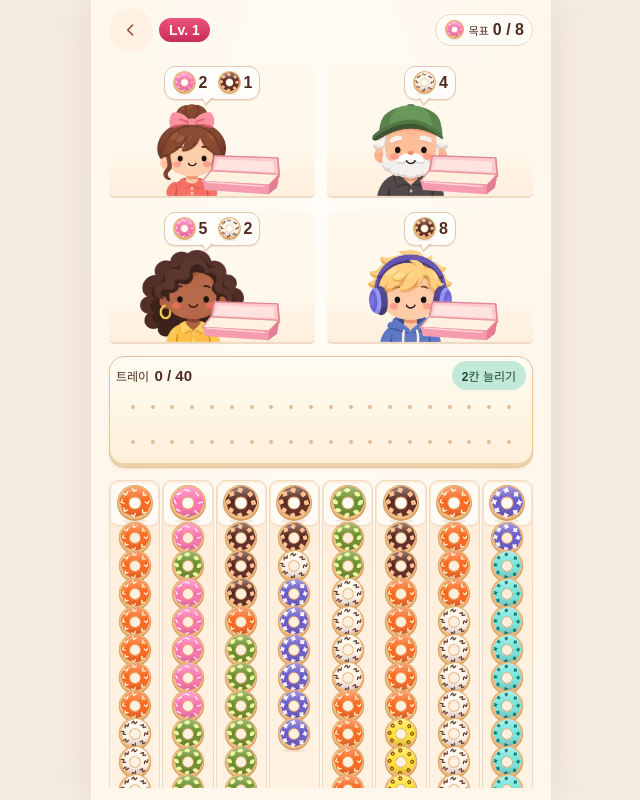
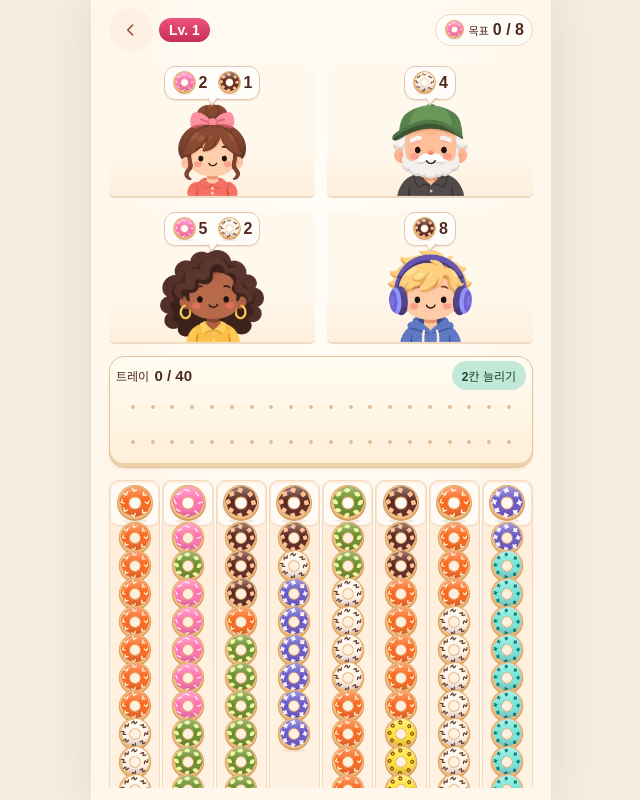
Before and after one commit to unicome82/donut, a React (Vite) app: page / in a window 1280 px wide. Both pictures are taken after a click on the button "게임 시작". Shown: the whole page, without its empty margins (319-959 px from the left). Built offline with nearby package versions, Linux system fonts and the light colour scheme.

Commit message:
Serve donuts directly to customers without boxes

```diff
--- a/src/components/DonutBox.tsx
+++ /dev/null
@@ -1,25 +0,0 @@
-import { Donut } from './Donut/Donut';
-import type { DonutType } from '../game/types';
-export function DonutBox({ types, received, total }: { types: DonutType[]; received: number; total: number }) {
-  const displayCapacity = Math.min(total, 12);
-  return <div className="donut-box" aria-label={`도넛 박스 ${total}개 중 ${received}개 받음`}>
-    <svg className="box-art" viewBox="0 0 100 65" preserveAspectRatio="none" aria-hidden="true">
-      <path className="box-lid" d="M14 33 18 8 92 11 94 37Z" fill="#ffc9cd" stroke="#dc8995" strokeWidth="2" strokeLinejoin="round" />
-      <path className="box-lid" d="m22 13 65 3 1 15-70-4Z" fill="#ffe3df" />
-      <path d="m14 29 80 5-12 15-78-5Z" fill="#fff1df" stroke="#e9999e" strokeWidth="2" strokeLinejoin="round" />
-    </svg>
-    <div className="box-inside" aria-hidden="true">
-      {Array.from({ length: displayCapacity }, (_, index) => {
-        const type = types[index % types.length];
-        return <span key={index} className="box-donut" style={{ opacity: index < received ? 1 : 0 }}>
-          {type && <Donut type={type} />}
-        </span>;
-      })}
-    </div>
-    <svg className="box-art box-front" viewBox="0 0 100 65" preserveAspectRatio="none" aria-hidden="true">
-      <path d="m4 43 78 6 12-15-3 19-10 9-74-6Z" fill="#f59dae" />
-      <path d="m82 49 12-15-3 19-10 9Z" fill="#e47d96" />
-      <path d="m9 45 67 6" stroke="#ffd8da" strokeWidth="2" strokeLinecap="round" />
-    </svg>
-  </div>;
-}
--- a/src/components/OrderBoard.tsx
+++ b/src/components/OrderBoard.tsx
@@ -1,12 +1,11 @@
 import { useEffect, useLayoutEffect, useRef } from 'react';
 import { CUSTOMER_GOODBYE_MS } from '../effects/customerTiming';
 import { Donut } from './Donut/Donut';
-import { DonutBox } from './DonutBox';
 import { Customer } from './Customer';
 import { donutThemes } from './Donut/donutThemes';
-import { DONUT_TYPES, type ActiveOrder, type OrderDefinition } from '../game/types';
+import { DONUT_TYPES, type ActiveOrder } from '../game/types';
 
-function CustomerOrder({ order, slot, definition }: { order: ActiveOrder | null; slot: number; definition: OrderDefinition | undefined }) {
+function CustomerOrder({ order, slot }: { order: ActiveOrder | null; slot: number }) {
   const root = useRef<HTMLElement>(null);
   const previous = useRef<{ id: string | undefined; node: HTMLElement } | null>(null);
   const cancel = useRef<(() => void) | null>(null);
@@ -35,8 +34,6 @@ function CustomerOrder({ order, slot, definition }: { order: ActiveOrder | null;
         hearts.className = 'customer-hearts'; hearts.textContent = '♥ ♥';
         scene.append(hearts);
       }
-      leaving.querySelectorAll<HTMLElement>('.box-donut').forEach(donut => { donut.style.opacity = '1'; });
-      leaving.classList.add('customer-satisfied');
       container.append(leaving);
       animations.push(leaving.animate([
         { transform: 'translateX(0)', opacity: 1 },
@@ -63,13 +60,10 @@ function CustomerOrder({ order, slot, definition }: { order: ActiveOrder | null;
     cancel.current = () => { clearTimeout(timeout); cleanup(); };
     void Promise.all(animations.map(animation => animation.finished.catch(() => undefined))).then(() => { clearTimeout(timeout); cleanup(); });
   }, [order]);
-  const total = Object.values(definition?.items ?? order?.remaining ?? {}).reduce((sum, count) => sum + count, 0);
-  const remaining = Object.values(order?.remaining ?? {}).reduce((sum, count) => sum + count, 0);
-  const types = DONUT_TYPES.filter(type => (definition?.items[type] ?? order?.remaining[type] ?? 0) > 0);
   return <article ref={root} className="order-card" data-order-id={order?.definitionId} data-order-slot={slot} aria-label={order ? `${order.sequence}번 손님 주문` : '판매완료'}>
-    <div className="customer-visit">{order ? <><div className="customer-scene"><Customer sequence={order.sequence} /><DonutBox types={types} received={Math.max(0, total - remaining)} total={total} /></div><div className="speech-bubble"><ul className="order-items">{DONUT_TYPES.filter(type => (order.remaining[type] ?? 0) > 0).map(type => <li key={type} aria-label={`${donutThemes[type].name} ${order.remaining[type]}개`}><Donut type={type} /><strong>{order.remaining[type]}</strong></li>)}</ul></div></> : <span className="sold-sign">판매완료</span>}</div>
+    <div className="customer-visit">{order ? <><div className="customer-scene"><Customer sequence={order.sequence} /><span className="order-delivery" aria-hidden="true" /></div><div className="speech-bubble"><ul className="order-items">{DONUT_TYPES.filter(type => (order.remaining[type] ?? 0) > 0).map(type => <li key={type} aria-label={`${donutThemes[type].name} ${order.remaining[type]}개`}><Donut type={type} /><strong>{order.remaining[type]}</strong></li>)}</ul></div></> : <span className="sold-sign">판매완료</span>}</div>
   </article>;
 }
-export function OrderBoard({ orders, definitions }: { orders: Array<ActiveOrder | null>; definitions: OrderDefinition[] }) {
-  return <section className="order-section" aria-label="손님 주문"><div className="order-grid">{orders.map((order, slot) => <CustomerOrder key={slot} slot={slot} order={order} definition={definitions.find(definition => definition.id === order?.definitionId)} />)}</div></section>;
+export function OrderBoard({ orders }: { orders: Array<ActiveOrder | null> }) {
+  return <section className="order-section" aria-label="손님 주문"><div className="order-grid">{orders.map((order, slot) => <CustomerOrder key={slot} slot={slot} order={order} />)}</div></section>;
 }
--- a/src/components/ShopArt.tsx
+++ b/src/components/ShopArt.tsx
@@ -1,4 +1,4 @@
-type Artwork = 'storefront' | 'order-complete' | 'tray-full' | 'try-again';
+type Artwork = 'storefront' | 'tray-full' | 'try-again';
 
 export function ShopArt({ art, className }: { art: Artwork; className?: string }) {
   return <img className={className} src={`${import.meta.env.BASE_URL}art/${art}.webp`} alt="" draggable={false} />;
--- a/src/effects/turnEffects.ts
+++ b/src/effects/turnEffects.ts
@@ -63,7 +63,7 @@ export function createEffects() {
     for (const event of events) if (event.type === 'orderAdded') slots.set(event.orderId, event.slot);
     const targetOrder = (id: string) => {
       const card = root.querySelector(`[data-order-slot="${slots.get(id)}"]`);
-      return card?.querySelector('.donut-box') ?? card;
+      return card?.querySelector('.order-delivery') ?? card;
     };
     const jobs: Promise<unknown>[] = [];
     if (moved) {
@@ -78,7 +78,6 @@ export function createEffects() {
         const target = targetOrder(event.orderId);
         if (target) {
           burst(target);
-          jobs.push(animate(target, [{ transform: 'scale(1)' }, { transform: 'scale(1.025)', offset: .5 }, { transform: 'scale(1)' }], MOVE_DURATION));
           if (event.donutId !== moved?.donutId) {
             const origin = tokenElement(root, event.donutId);
             if (origin) jobs.push(fly(origin, target));
--- a/src/pages/GamePage.tsx
+++ b/src/pages/GamePage.tsx
@@ -103,7 +103,7 @@ export function GamePage({ state, dispatch, onLevels, onNext }: Props) {
       {failed && <ShopArt art={status === 'blocked' ? 'tray-full' : 'try-again'} className="result-character" />}
       <h2 id="result-heading" ref={resultHeading} tabIndex={-1}>{status === 'clear' && lastLevel ? '전체 클리어!' : resultTitles[status]}</h2>
       {status === 'clear' && <>
-        <ShopArt art="order-complete" className="result-box" />
+        <Donut type="strawberry" className="result-donut" />
         <p className="result-order-count">주문 완료 <strong>{state.completedOrders} / {level.targetOrders}</strong></p>
       </>}
       {failed && <div className="result-tray" aria-label={`트레이 ${state.tray.length} / ${state.trayCapacity}칸`}>
@@ -118,7 +118,7 @@ export function GamePage({ state, dispatch, onLevels, onNext }: Props) {
       </div>
     </section>}
     {(playing || waitingForGoodbye) && <div className="game-board">
-    <OrderBoard orders={state.orders} definitions={level.orders} />
+    <OrderBoard orders={state.orders} />
     <DonutTray inFlight={inFlight} donuts={state.tray} capacity={state.trayCapacity} expandUsed={state.expandUsed} disabled={!playing} onExpand={() => { void act({ type: 'EXPAND_TRAY' }); }} />
     <DonutQueue queues={state.queues} disabled={!playing || state.tray.length >= state.trayCapacity} onSelect={(queueIndex, expectedDonutId) => { void act({ type: 'SELECT_DONUT', queueIndex, expectedDonutId }); }} />
     </div>}
--- a/src/styles/main.scss
+++ b/src/styles/main.scss
@@ -209,7 +209,7 @@
 .speech-bubble::before, .speech-bubble::after {
   content: '';
   position: absolute;
-  left: calc(50% - 11px);
+  left: calc(50% - 5px);
   bottom: -7px;
   width: 13px;
   height: 8px;
@@ -217,7 +217,7 @@
   clip-path: polygon(0 0, 100% 0, 35% 100%);
 }
 .speech-bubble::after {
-  left: calc(50% - 10px);
+  left: calc(50% - 4px);
   bottom: -5px;
   width: 10px;
   height: 7px;
@@ -228,28 +228,11 @@
 .order-items .donut { width: clamp(16px, 5vw, 25px); }
 .order-items strong { font-size: clamp(12px, 4vw, 16px); font-variant-numeric: tabular-nums; }
 .customer-scene { position: relative; grid-row: 2; width: min(100%, 145px); height: 100%; }
-.customer-scene .customer { position: absolute; bottom: 0; left: 0; width: 72%; height: 100%; object-fit: contain; object-position: center bottom; }
+.customer-scene .customer { position: absolute; bottom: 0; left: 14%; width: 72%; height: 100%; object-fit: contain; object-position: center bottom; }
 .customer[data-mirrored=true] { transform: scaleX(-1); }
-.donut-box { position: absolute; bottom: 0; right: 0; width: 59%; height: clamp(25px, 5.8dvh, 47px); }
-.box-art { display: block; width: 100%; height: 100%; }
-.box-front { position: absolute; inset: 0; pointer-events: none; }
-.box-lid { transform-origin: center bottom; }
-.box-inside {
-  position: absolute;
-  left: 11%;
-  right: 14%;
-  top: 42%;
-  height: 24%;
-  display: grid;
-  grid-template: repeat(2, minmax(0, 1fr)) / repeat(6, minmax(0, 1fr));
-  place-items: center;
-  transform: rotate(4deg);
-}
-.box-donut { display: grid; place-items: center; align-self: center; justify-self: center; width: 175%; height: 0; }
-.box-donut .donut { width: 100%; transform: translateY(-50%) scaleY(.68); }
+.order-delivery { position: absolute; left: 50%; bottom: 16%; width: 1px; height: 1px; pointer-events: none; }
 .customer-leaving { position: absolute; inset: 0; z-index: 2; pointer-events: none; }
 .customer-hearts { position: absolute; left: 4px; top: 0; color: #cc3f68; animation: customer-thanks .3s ease-out both; font-size: 18px; }
-.customer-satisfied .box-lid { transform: scaleY(.48) translateY(10%); }
 .sold-sign {
   position: relative;
   grid-row: 1 / -1;
@@ -377,8 +360,8 @@
   transform: rotate(-3deg);
 }
 .result-panel .result-order-count strong { display: block; font-size: 25px; }
-.result-character, .result-box { object-fit: contain; width: min(65%, 192px); height: clamp(60px, 21dvh, 170px); }
-.result-box { height: clamp(48px, 16dvh, 145px); }
+.result-character { object-fit: contain; width: min(65%, 192px); height: clamp(60px, 21dvh, 170px); }
+.result-donut { width: clamp(44px, 12dvh, 100px); }
 .result-tray { display: flex; align-items: center; justify-content: center; gap: 3px; width: min(100%, 205px); min-height: 38px; padding: 4px 6px 7px; }
 .result-tray .donut { width: min(15%, 25px); }
 .result-actions { display: grid; width: min(100%, 260px); gap: 8px; }
@@ -407,8 +390,8 @@
   .result-panel { grid-template-columns: repeat(2, minmax(0, 1fr)); column-gap: 20px; max-height: 100%; }
   .result-actions { grid-column: 2; grid-row: 1 / span 4; align-self: center; }
   .result-panel > :not(.result-actions) { grid-column: 1; }
-  .result-panel:not(:has(img)) { grid-template-columns: 1fr; }
-  .result-panel:not(:has(img)) .result-actions { grid-area: auto; }
+  .result-panel:not(:has(.result-character, .result-stars)) { grid-template-columns: 1fr; }
+  .result-panel:not(:has(.result-character, .result-stars)) .result-actions { grid-area: auto; }
 }
 @media (prefers-reduced-motion: reduce) {
   *, *::before, *::after { animation: none !important; transition: none !important; }
```
Also changed, not shown: public/art/order-complete.webp (deleted).
